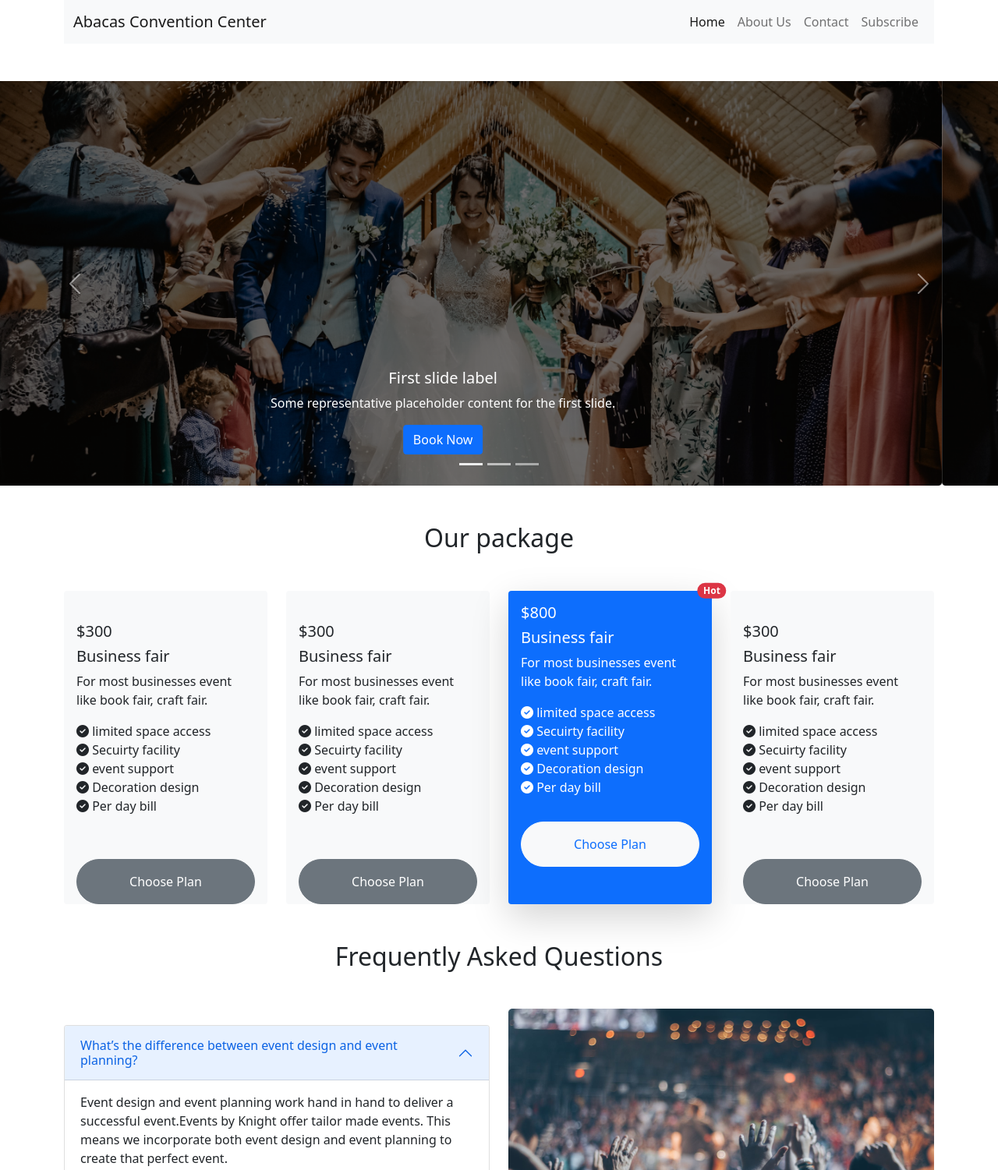
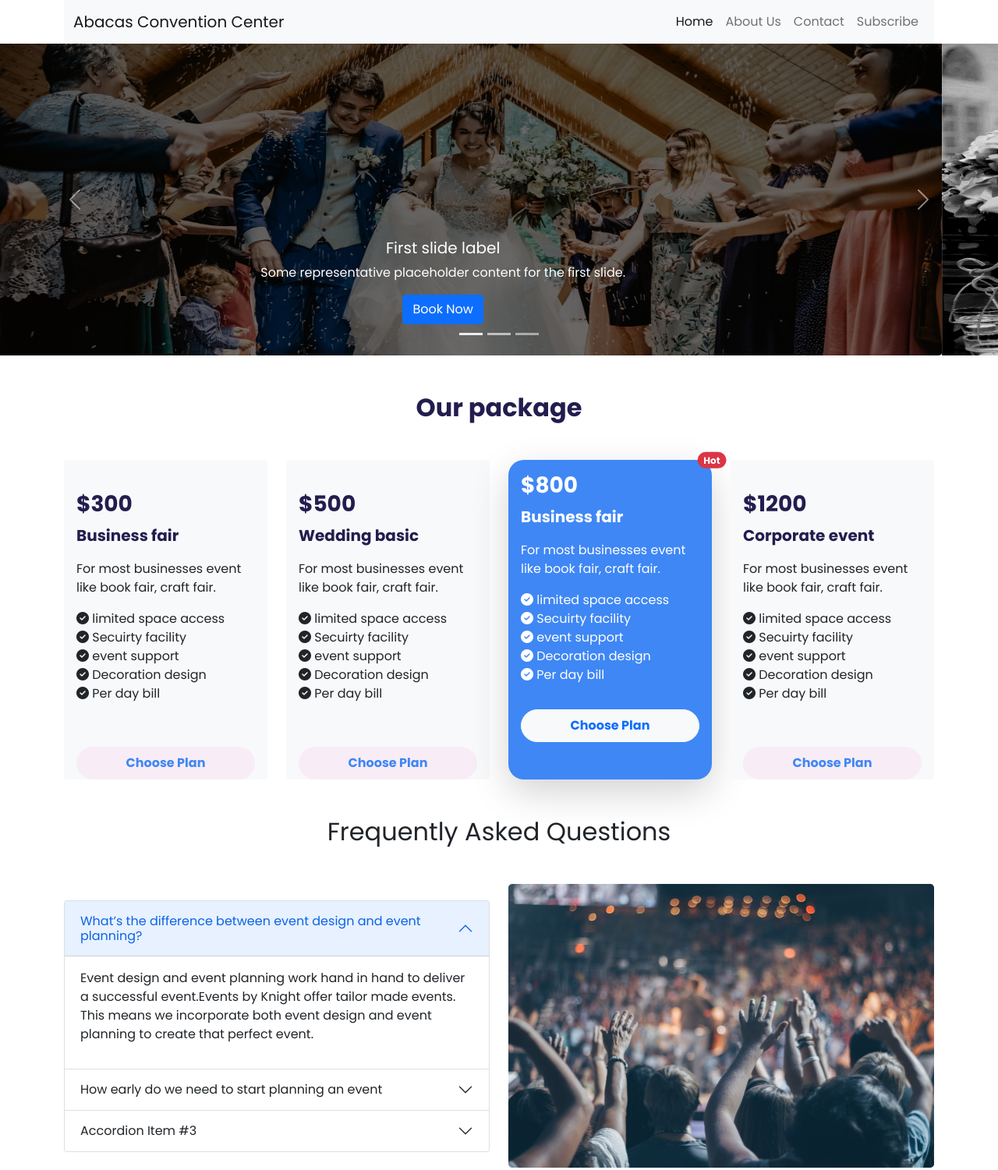
Before and after one commit to Ashik-Ahmed/convention-center, a plain HTML site: page index.html in a window 1280 px wide. Shown: the top 1501 px of the page at 78% size. Drawn offline with nearby package versions, Linux system fonts and the light colour scheme.

Commit message:
carousel and card style fixed

```diff
--- /dev/null
+++ b/css/style.css
@@ -0,0 +1,31 @@
+/* Google Fonts  */
+@import url('https://fonts.googleapis.com/css2?family=Poppins:wght@400;600;700;800&display=swap');
+
+body{
+    font-family: 'Poppins', sans-serif;
+}
+.carousel-photo{
+    height: 400px;
+}
+.text-navy-custom{
+    color: #231D4F;
+}
+.check-icon{
+    color: #231D4F;
+}
+.button-choose-custom{
+    background-color: #f496d21f;
+    color: #3F87F5;
+    font-weight: 700;
+}
+.card-highlight-custom{
+    background-color: #3F87F5;
+    border-radius: 20px;
+    /* background-image: url(/images/Fill-bg.png);
+    background-position: right;
+    background-repeat: no-repeat; */
+}
+.footer-custom{
+    background-color: #0B0D17;
+    height: 200px;
+}
--- a/index.html
+++ b/index.html
@@ -13,6 +13,9 @@
     <!-- Bootstrap CSS styles -->
     <link href="https://cdn.jsdelivr.net/npm/bootstrap@5.1.3/dist/css/bootstrap.min.css" rel="stylesheet"
         integrity="sha384-1BmE4kWBq78iYhFldvKuhfTAU6auU8tT94WrHftjDbrCEXSU1oBoqyl2QvZ6jIW3" crossorigin="anonymous">
+
+    <!-- Custom CSS  -->
+    <link rel="stylesheet" href="css/style.css">
 </head>
 
 <body>
@@ -49,7 +52,7 @@
         </section>
 
         <!-- Image slider -->
-        <section class="my-5">
+        <section class="mb-5">
             <div id="carouselExampleCaptions" class="carousel slide" data-bs-ride="carousel">
                 <div class="carousel-indicators">
                     <button type="button" data-bs-target="#carouselExampleCaptions" data-bs-slide-to="0" class="active"
@@ -61,7 +64,7 @@
                 </div>
                 <div class="carousel-inner">
                     <div class="carousel-item active">
-                        <img src="./images/banner.png" class="d-block w-100" alt="...">
+                        <img src="./images/banner.png" class="d-block w-100 carousel-photo" alt="...">
                         <div class="carousel-caption d-md-block">
                             <h5>First slide label</h5>
                             <p>Some representative placeholder content for the first slide.</p>
@@ -69,7 +72,7 @@
                         </div>
                     </div>
                     <div class="carousel-item">
-                        <img src="./images/banner.png" class="d-block w-100" alt="...">
+                        <img src="./images/banner-2.png" class="d-block w-100 carousel-photo" alt="...">
                         <div class="carousel-caption d-md-block">
                             <h5>Second slide label</h5>
                             <p>Some representative placeholder content for the second slide.</p>
@@ -77,7 +80,7 @@
                         </div>
                     </div>
                     <div class="carousel-item">
-                        <img src="./images/banner.png" class="d-block w-100" alt="...">
+                        <img src="./images/banner-3.png" class="d-block w-100 carousel-photo" alt="...">
                         <div class="carousel-caption d-md-block">
                             <h5>Third slide label</h5>
                             <p>Some representative placeholder content for the third slide.</p>
@@ -104,90 +107,93 @@
 
         <!-- Packages -->
         <section class="container my-5">
-            <h2 class="text-center my-5">Our package</h2>
+
+
+            <h2 class="text-center my-5 text-navy-custom fw-bold">Our package</h2>
             <div class="row row-cols-1 row-cols-md-3 g-4">
                 <div class="col-12 col-md-6 col-lg-3">
                     <div class="card h-100 border-0 bg-light pt-4">
                         <div class="card-body">
-                            <h5 class="card-title">$300</h5>
-                            <h5>Business fair</h5>
+                            <h3 class="card-title text-navy-custom fw-bold">$300</h3>
+                            <p class="text-navy-custom fw-bold fs-5">Business fair</p>
                             <p class="card-text">For most businesses event
                                 like book fair, craft fair.</p>
                             <ul class="list-unstyled">
                                 <li><i class="fas fa-check-circle"></i> limited space access</li>
-                                <li><i class="fas fa-check-circle"></i> Secuirty facility</li>
-                                <li><i class="fas fa-check-circle"></i> event support</li>
-                                <li><i class="fas fa-check-circle"></i> Decoration design</li>
-                                <li><i class="fas fa-check-circle"></i> Per day bill</li>
+                                <li><i class="fas fa-check-circle "></i> Secuirty facility</li>
+                                <li><i class="fas fa-check-circle "></i> event support</li>
+                                <li><i class="fas fa-check-circle "></i> Decoration design</li>
+                                <li><i class="fas fa-check-circle "></i> Per day bill</li>
                             </ul>
                         </div>
                         <div class="mx-3">
-                            <div class="btn btn btn-secondary rounded-pill w-100 py-3">Choose Plan</div>
+                            <div class="btn btn button-choose-custom rounded-pill w-100 py-2">Choose Plan</div>
                         </div>
                     </div>
                 </div>
                 <div class="col-12 col-md-6 col-lg-3">
                     <div class="card h-100 border-0 bg-light pt-4">
                         <div class="card-body">
-                            <h5 class="card-title">$300</h5>
-                            <h5>Business fair</h5>
+                            <h3 class="card-title text-navy-custom fw-bold">$500</h3>
+                            <p class="text-navy-custom fw-bold fs-5">Wedding basic</p>
                             <p class="card-text">For most businesses event
                                 like book fair, craft fair.</p>
                             <ul class="list-unstyled">
-                                <li><i class="fas fa-check-circle"></i> limited space access</li>
-                                <li><i class="fas fa-check-circle"></i> Secuirty facility</li>
-                                <li><i class="fas fa-check-circle"></i> event support</li>
-                                <li><i class="fas fa-check-circle"></i> Decoration design</li>
-                                <li><i class="fas fa-check-circle"></i> Per day bill</li>
+                                <li><i class="fas fa-check-circle "></i> limited space access</li>
+                                <li><i class="fas fa-check-circle "></i> Secuirty facility</li>
+                                <li><i class="fas fa-check-circle "></i> event support</li>
+                                <li><i class="fas fa-check-circle "></i> Decoration design</li>
+                                <li><i class="fas fa-check-circle "></i> Per day bill</li>
                             </ul>
                         </div>
                         <div class=" mx-3">
-                            <div class="btn btn btn-secondary rounded-pill w-100 py-3">Choose Plan</div>
+                            <div class="btn btn button-choose-custom rounded-pill w-100 py-2">Choose Plan</div>
                         </div>
                     </div>
                 </div>
                 <div class="col-12 col-md-6 col-lg-3">
-                    <div class="card h-100 border-0 pb-5 bg-primary rounded-lg text-white shadow-lg">
+                    <div class="card h-100 border-0 pb-5 card-highlight-custom text-white shadow-lg">
                         <div class="card-body">
                             <span
                                 class="position-absolute top-0 start-100 translate-middle badge rounded-pill bg-danger">
                                 Hot
                                 <span class="visually-hidden">unread messages</span>
                             </span>
-                            <h5 class="card-title">$800</h5>
-                            <h5>Business fair</h5>
+                            <h3 class="card-title fw-bold">$800</h3>
+                            <p class="fw-bold fs-5">Business fair</p>
                             <p class="card-text">For most businesses event
                                 like book fair, craft fair.</p>
                             <ul class="list-unstyled">
-                                <li><i class="fas fa-check-circle"></i> limited space access</li>
-                                <li><i class="fas fa-check-circle"></i> Secuirty facility</li>
-                                <li><i class="fas fa-check-circle"></i> event support</li>
-                                <li><i class="fas fa-check-circle"></i> Decoration design</li>
-                                <li><i class="fas fa-check-circle"></i> Per day bill</li>
+                                <li><i class="fas fa-check-circle "></i> limited space access</li>
+                                <li><i class="fas fa-check-circle "></i> Secuirty facility</li>
+                                <li><i class="fas fa-check-circle "></i> event support</li>
+                                <li><i class="fas fa-check-circle "></i> Decoration design</li>
+                                <li><i class="fas fa-check-circle "></i> Per day bill</li>
                             </ul>
                         </div>
                         <div class=" mx-3">
-                            <div class="btn btn btn-light text-primary rounded-pill w-100 py-3">Choose Plan</div>
+                            <div class="btn btn btn-light text-primary fw-bold rounded-pill w-100 py-2">Choose Plan
+                            </div>
                         </div>
                     </div>
                 </div>
                 <div class="col-12 col-md-6 col-lg-3">
                     <div class="card h-100 border-0 bg-light pt-4">
                         <div class="card-body">
-                            <h5 class="card-title">$300</h5>
-                            <h5>Business fair</h5>
+                            <h3 class="card-title text-navy-custom fw-bold">$1200</h3>
+                            <p class="text-navy-custom fw-bold fs-5">Corporate event</p>
                             <p class="card-text">For most businesses event
                                 like book fair, craft fair.</p>
                             <ul class="list-unstyled">
-                                <li><i class="fas fa-check-circle"></i> limited space access</li>
-                                <li><i class="fas fa-check-circle"></i> Secuirty facility</li>
-                                <li><i class="fas fa-check-circle"></i> event support</li>
-                                <li><i class="fas fa-check-circle"></i> Decoration design</li>
-                                <li><i class="fas fa-check-circle"></i> Per day bill</li>
+                                <li><i class="fas fa-check-circle "></i> limited space access</li>
+                                <li><i class="fas fa-check-circle "></i> Secuirty facility</li>
+                                <li><i class="fas fa-check-circle "></i> event support</li>
+                                <li><i class="fas fa-check-circle "></i> Decoration design</li>
+                                <li><i class="fas fa-check-circle "></i> Per day bill</li>
                             </ul>
                         </div>
                         <div class=" mx-3">
-                            <div class="btn btn btn-secondary rounded-pill w-100 py-3">Choose Plan</div>
+                            <div class="btn btn button-choose-custom rounded-pill w-100 py-2">Choose Plan</div>
                         </div>
                     </div>
                 </div>
@@ -267,10 +273,22 @@
         </section>
 
 
+        <section>
+
+        </section>
 
     </main>
 
-    <footer class="bg-primary">
+
+
+    <!-- Bootstrap JS Script -->
+    <script src="https://cdn.jsdelivr.net/npm/bootstrap@5.1.3/dist/js/bootstrap.bundle.min.js"
+        integrity="sha384-ka7Sk0Gln4gmtz2MlQnikT1wXgYsOg+OMhuP+IlRH9sENBO0LRn5q+8nbTov4+1p"
+        crossorigin="anonymous"></script>
+</body>
+
+
+<footer class="footer-custom d-flex align-items-center">
 
 
     <!-- Footer -->
@@ -290,10 +308,5 @@
     </section>
 </footer>
 
-    <!-- Bootstrap JS Script -->
-    <script src="https://cdn.jsdelivr.net/npm/bootstrap@5.1.3/dist/js/bootstrap.bundle.min.js"
-        integrity="sha384-ka7Sk0Gln4gmtz2MlQnikT1wXgYsOg+OMhuP+IlRH9sENBO0LRn5q+8nbTov4+1p"
-        crossorigin="anonymous"></script>
-</body>
 
 </html>
```
Also changed, not shown: images/Fill-bg.png (added), images/banner-2.png (added), 2 other files. Lines whose indentation alone changed are shown as unchanged.
